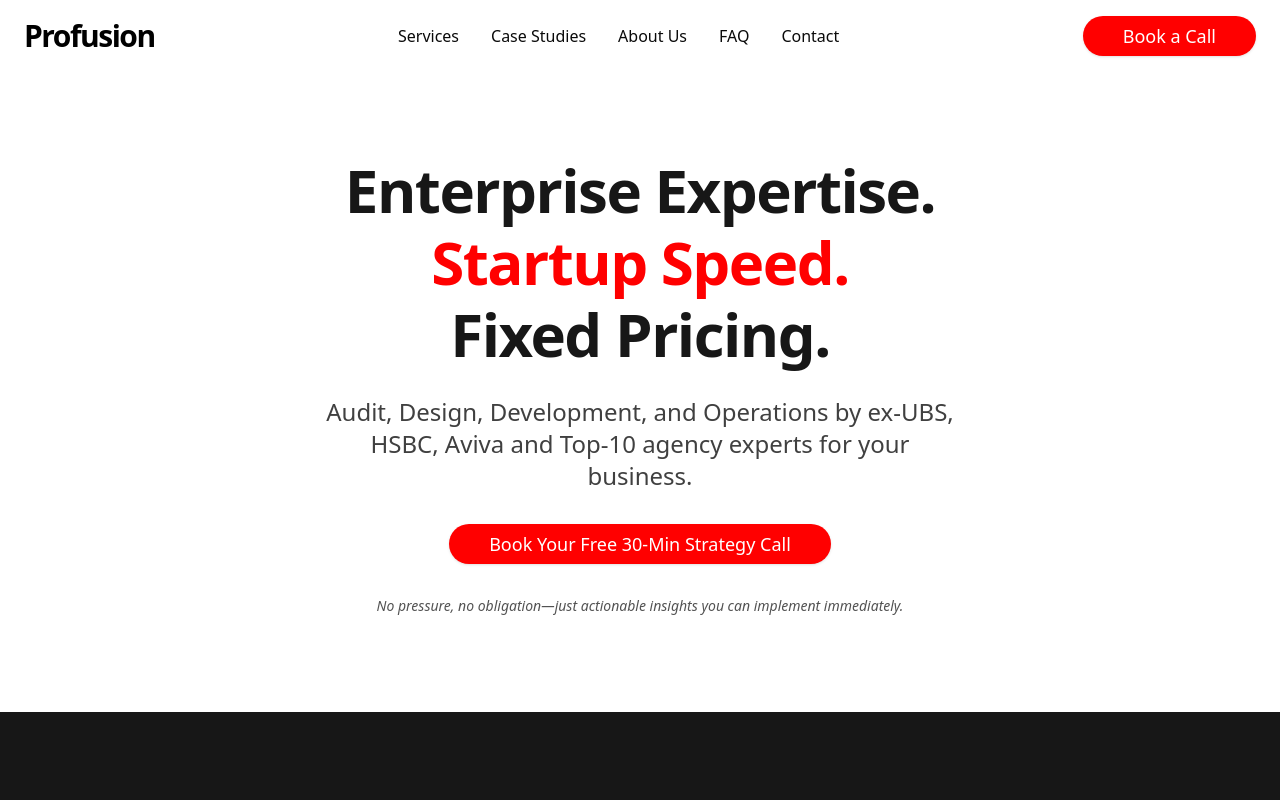
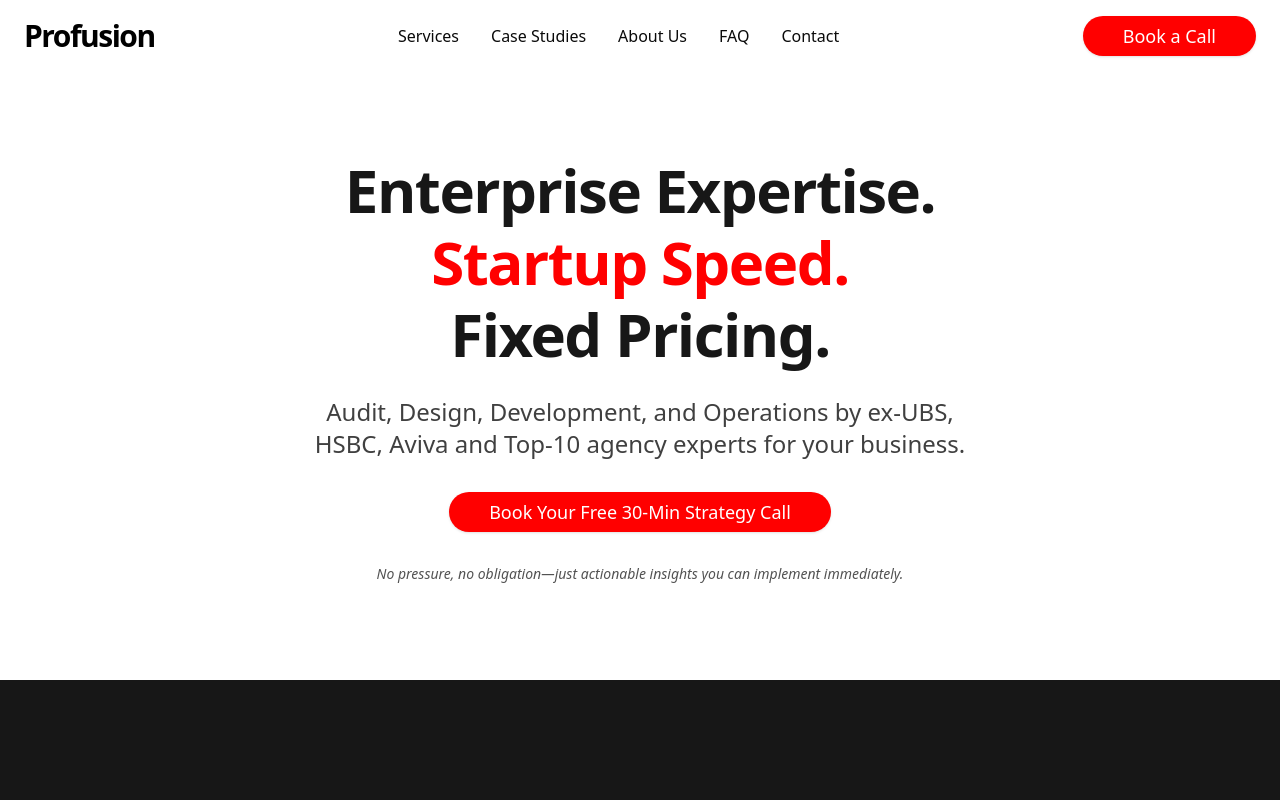
Before and after one commit to hasanakyol/profusion, a Next.js app: page / in a window 1280 px wide. Shown: the top 800 px of the page. Built offline with nearby package versions, Linux system fonts and the light colour scheme.

Commit message:
modified:   app/page.tsx

```diff
--- a/app/page.tsx
+++ b/app/page.tsx
@@ -88,15 +88,17 @@ export default function Home() {
                 <span className="block text-3xl sm:text-4xl md:text-5xl lg:text-6xl font-extrabold tracking-tight text-swiss-red">Startup Speed.</span>
                 <span className="block text-3xl sm:text-4xl md:text-5xl lg:text-6xl font-extrabold tracking-tight">Fixed Pricing.</span>
               </h1>
-              <p className="text-lg sm:text-xl md:text-2xl font-medium text-neutral-700 max-w-2xl mx-auto px-4">
+              <p className="text-lg sm:text-xl md:text-2xl font-medium text-neutral-700 max-w-2xl mx-auto">
                 Audit, Design, Development, and Operations by ex-UBS, HSBC, Aviva and Top-10 agency experts for your business.
               </p>
-              <Button className="bg-swiss-red text-white hover:bg-white hover:text-swiss-red rounded-full px-6 sm:px-10 py-2.5 sm:py-5 text-base sm:text-lg font-medium transition-all duration-300 ease-in-out transform hover:scale-105 w-full sm:w-auto mx-4 sm:mx-0">
-                <Link href="https://cal.com/profusion/30min" className="flex items-center justify-center">
-                  Book Your Free 30-Min Strategy Call
-                </Link>
-              </Button>
-              <p className="text-sm italic text-neutral-600 px-4">
+              <div className="px-4 sm:px-0">
+                <Button className="bg-swiss-red text-white hover:bg-white hover:text-swiss-red rounded-full px-6 sm:px-10 py-2.5 sm:py-5 text-base sm:text-lg font-medium transition-all duration-300 ease-in-out transform hover:scale-105 w-full sm:w-auto">
+                  <Link href="https://cal.com/profusion/30min" className="flex items-center justify-center">
+                    Book Your Free 30-Min Strategy Call
+                  </Link>
+                </Button>
+              </div>
+              <p className="text-sm italic text-neutral-600">
                 No pressure, no obligation—just actionable insights you can implement immediately.
               </p>
             </div>
```
